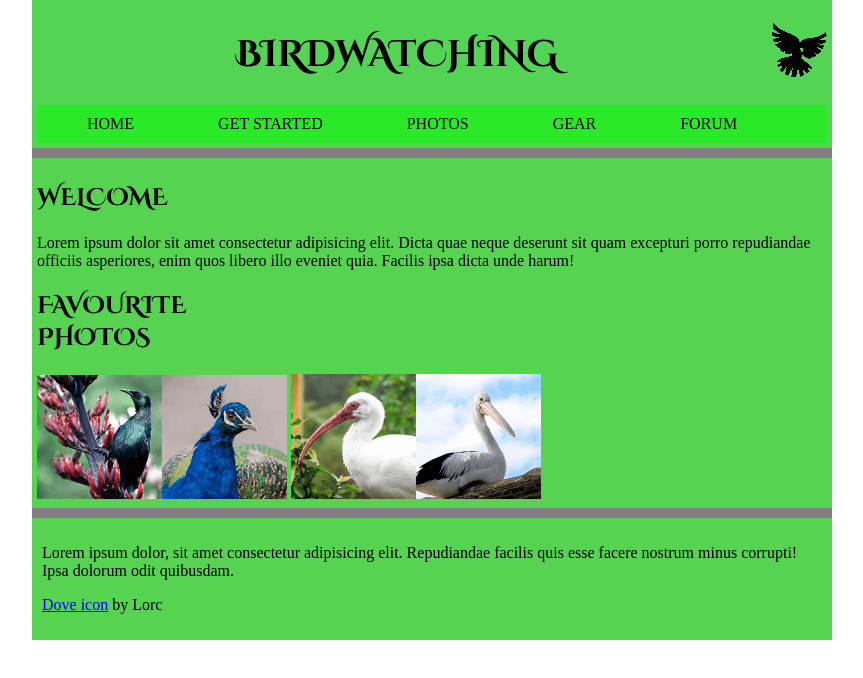
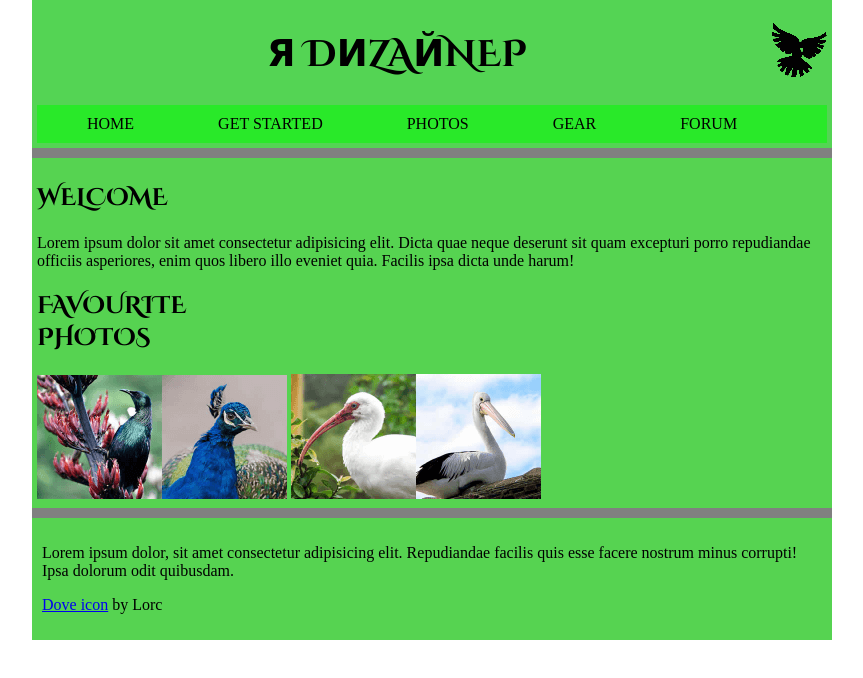
Before and after one commit to HollyBang/temp-repo, a website: page src/index.html in a window 1280 px wide. Shown: the whole page, without its empty margins (208-1071 px from the left). Drawn offline with nearby package versions, Linux system fonts and the light colour scheme; files that its build step writes are made by us from their sources.

Commit message:
ya dizayner! K P A C U B O

```diff
--- a/src/header/header.html
+++ b/src/header/header.html
@@ -1,7 +1,7 @@
 
 <div class="header">
     <div class="title">
-      <h1> birdwatching</h1>
+      <h1 class="просто_клас__">Я <span class="dizayner">Dиzaйnep</span></h1>
     </div>
 
     <div class="logo">
```
